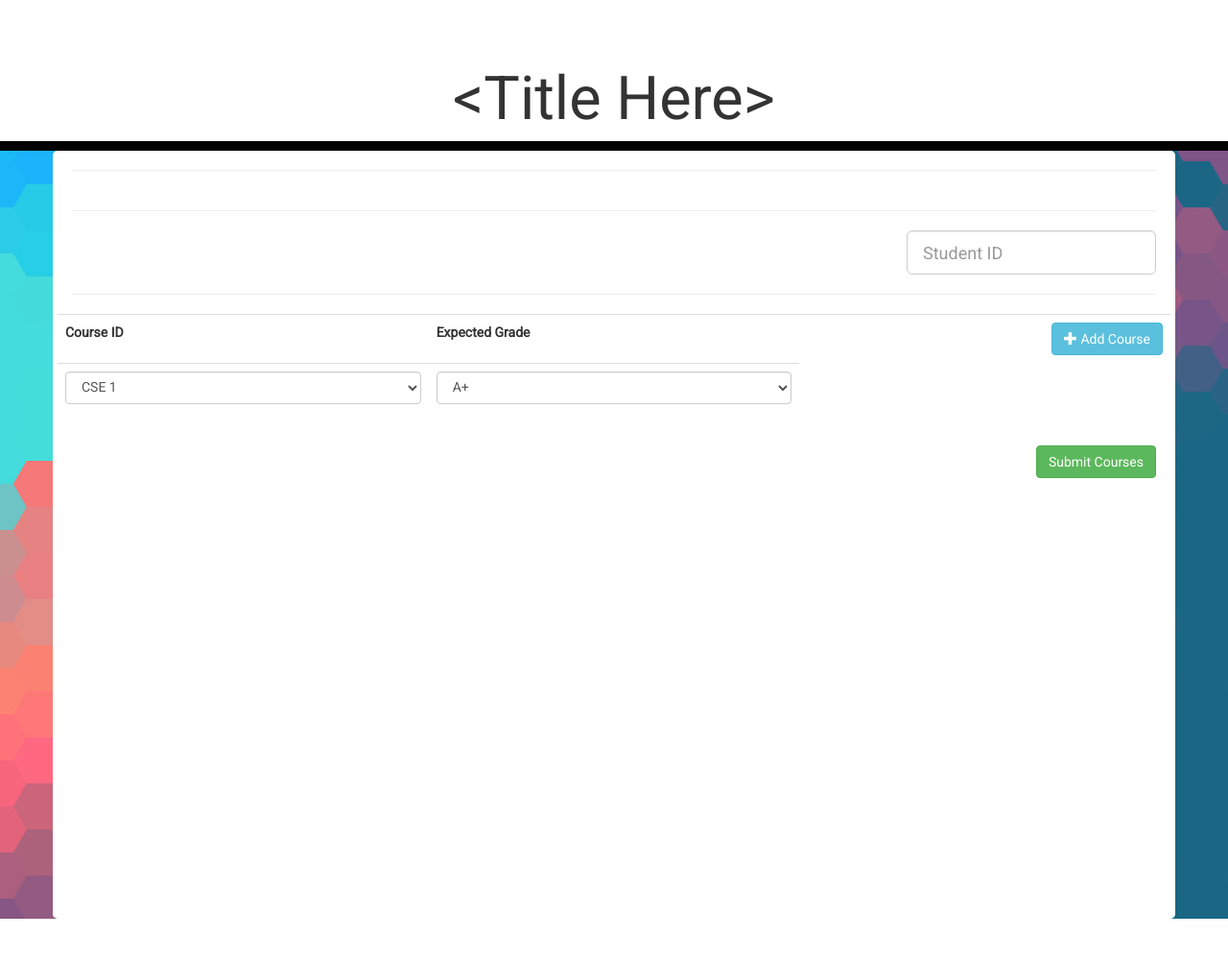
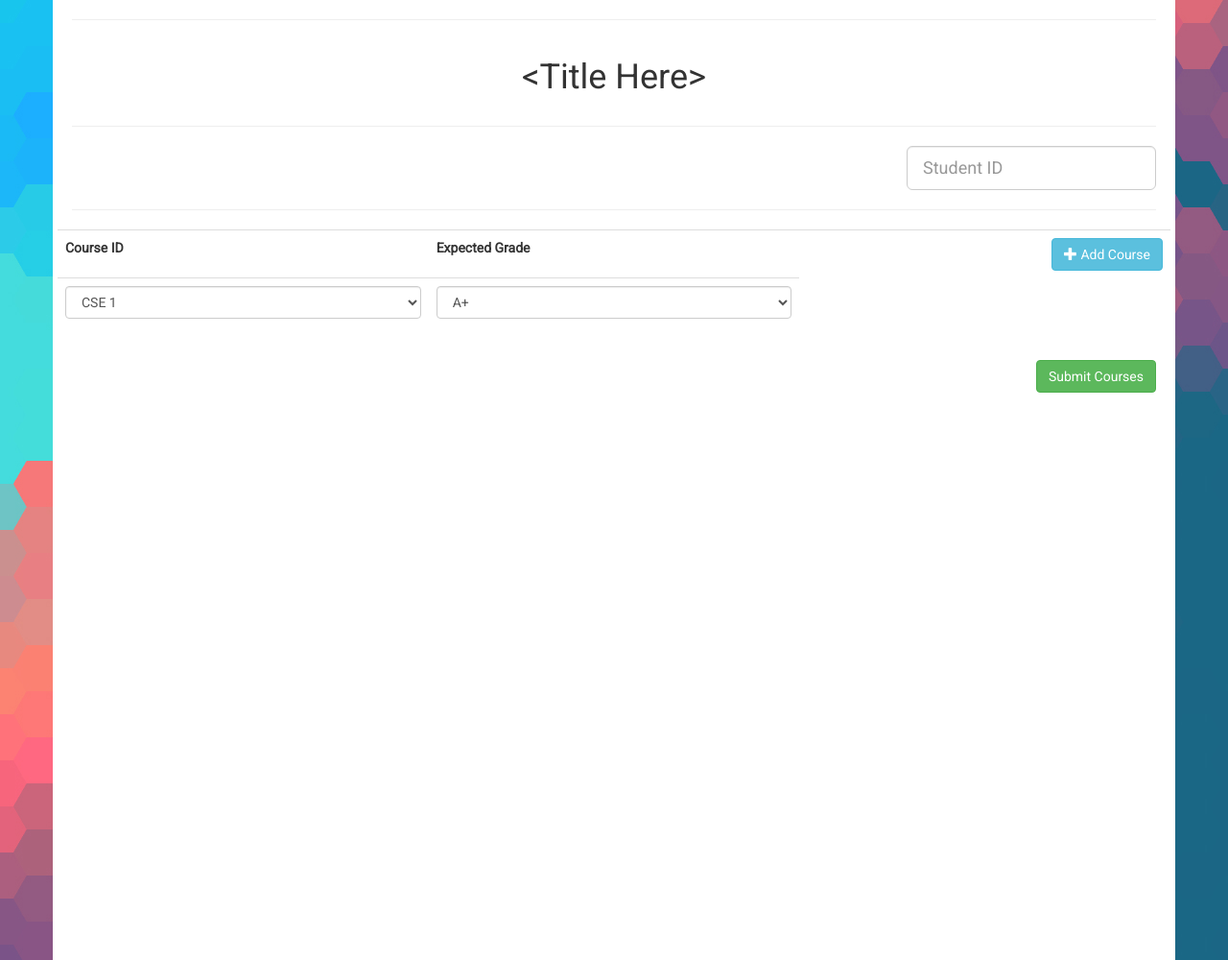
Before and after one commit to joemanley201/northrop_grumman_hackathon, a Flask app: page / in a window 1280 px wide. Shown: the whole page at 96% size. Before the commit the page ends 957 px from the top, so only its background shows below. Run offline with Flask 2, Linux system fonts and the light colour scheme; some libraries are stand-ins or nearby versions.

Commit message:
Update CSS

```diff
--- a/app/static/css/custom.css
+++ b/app/static/css/custom.css
@@ -7,16 +7,10 @@ body {
     background-repeat: repeat-x;
     font-family: Roboto;
 }
-.jumbotron {
-	background-color: #fff;
-	border-bottom: #000 10px solid;
-	padding-bottom: 0px;
-	margin-bottom: 0px;
-}
+
 body > .container {
 	background-color: #fff;
-	height: 800px;
-	border-radius: 5px;
+	height: 1000px;
 	padding-left: 20px;
 	padding-right: 20px;
 }
--- a/app/templates/index.html
+++ b/app/templates/index.html
@@ -7,18 +7,11 @@
     <link href="{{ url_for('static', filename='css/custom.css') }}" rel="stylesheet" media="screen">
 </head>
 <body>
-<div class="jumbotron">
-    <div class="container">
-        <center><h1> &lt;Title Here&gt;</h1></center>
-    </div>
-</div>
 
 <div class="container">
     <hr>
     <div class="row">
-        <div class="col-lg-3 pull-right">
-
-        </div>
+        <center><h1> &lt;Title Here&gt;</h1></center>
     </div>
     <hr>
     <form class="form-horizontal" id="courseSelectionForm" action="/generate_recommendation" method="Post"
```
